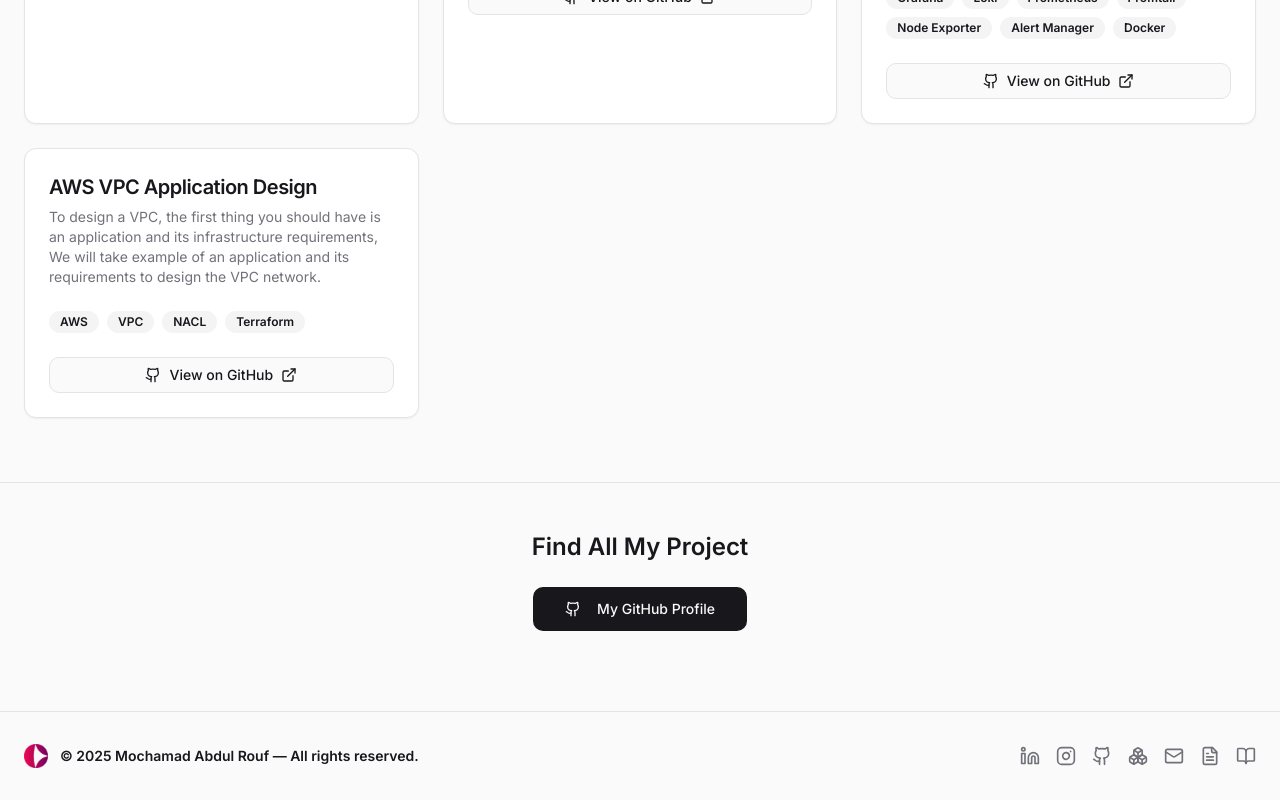
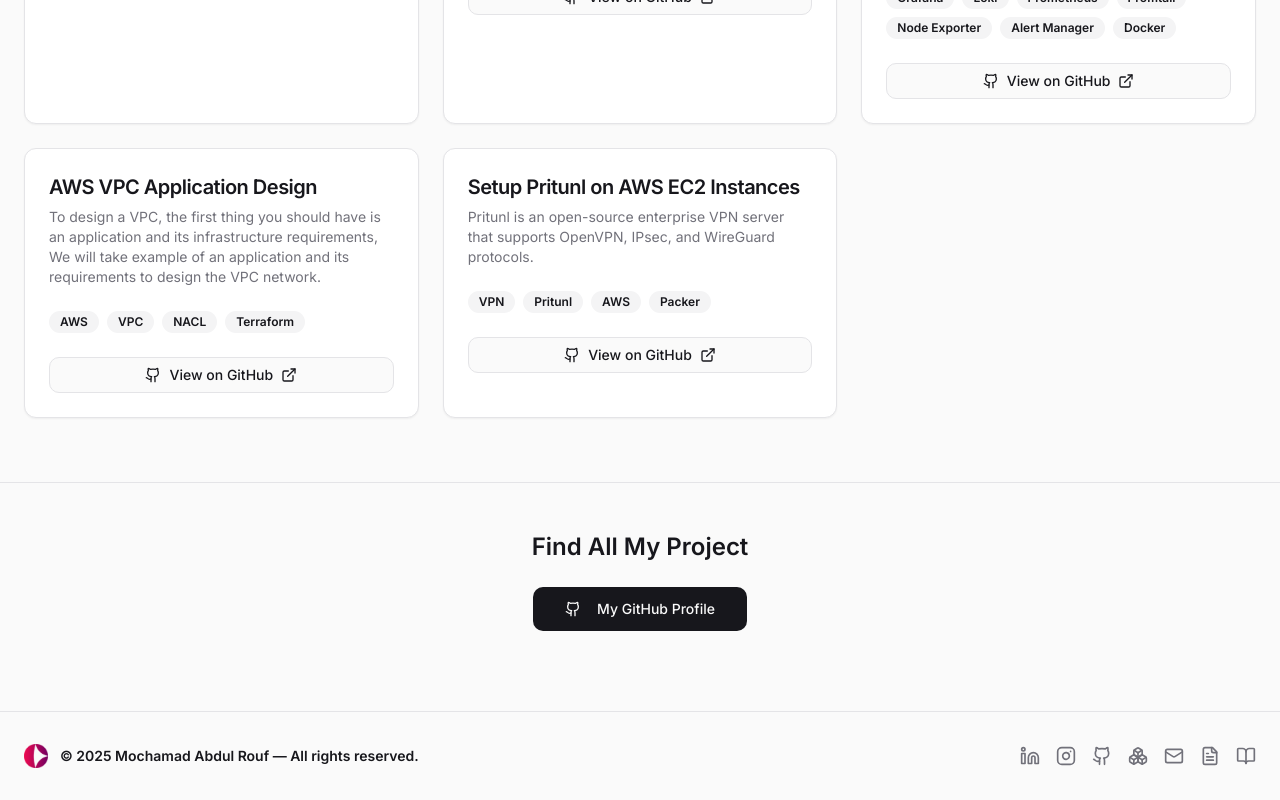
Before and after one commit to MochamadAbdulRouf/rouf-portofolio, a React (Vite) app: page /projects in a window 1280 px wide. Shown: the part 2360-3160 px from the top of the page. Built offline with nearby package versions, Linux system fonts and the light colour scheme; the HTML template or start-up script is replaced by a standard one.

Commit message:
add project pritunl

```diff
--- a/src/components/ProjectsSection.tsx
+++ b/src/components/ProjectsSection.tsx
@@ -174,6 +174,14 @@ const ProjectsSection = () => {
       github:
         "https://github.com/MochamadAbdulRouf/aws-vpc-application-design.git",
     },
+    {
+      title: "Setup Pritunl on AWS EC2 Instances",
+      description:
+        "Pritunl is an open-source enterprise VPN server that supports OpenVPN, IPsec, and WireGuard protocols.",
+      techStack: ["VPN", "Pritunl", "AWS", "Packer"],
+      github:
+        "https://github.com/MochamadAbdulRouf/setup-pritunl-vpn-on-AWS-EC2.git",
+    },
   ];
 
   return (
```
